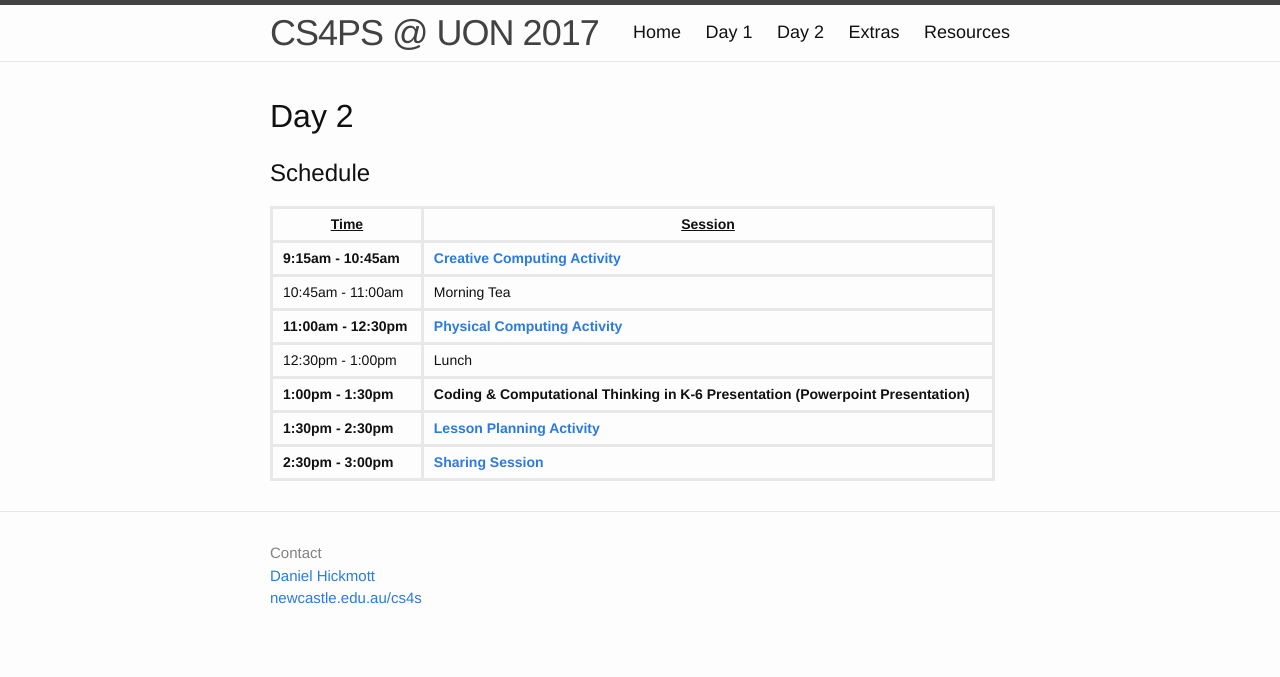
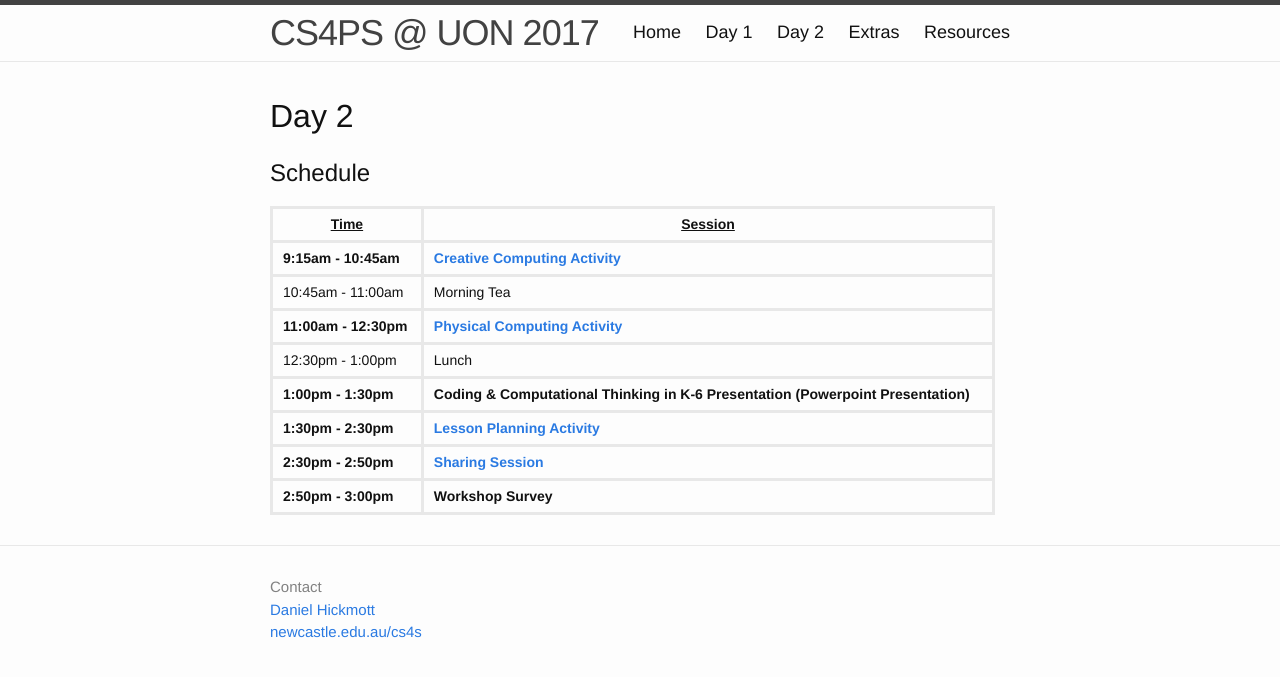
Before and after one commit to cs4s/ps-2017, a Jekyll site: the page built from day2/index.md, in a window 1280 px wide. Shown: the top 677 px of the page. Built offline with Jekyll 4.4.1, drawn with Linux system fonts in a browser that asks for light colours.

Commit message:
Changes Day 2 schedule page to include Survey session

```diff
--- a/day2/index.md
+++ b/day2/index.md
@@ -16,4 +16,5 @@ title:  CS4PS @ UON 2017 - Day 2
 | 12:30pm - 1:00pm | Lunch |
 | **1:00pm - 1:30pm** | **Coding & Computational Thinking in K-6 Presentation (Powerpoint Presentation)** |
 | **1:30pm - 2:30pm** | [**Lesson Planning Activity**]({{ site.baseurl | append: site.lesson_planning_path }}) |
-| **2:30pm - 3:00pm** | [**Sharing Session**]({{ site.baseurl | append: site.sharing_path }}) |
+| **2:30pm - 2:50pm** | [**Sharing Session**]({{ site.baseurl | append: site.sharing_path }}) |
+| **2:50pm - 3:00pm** | **Workshop Survey** |
```
